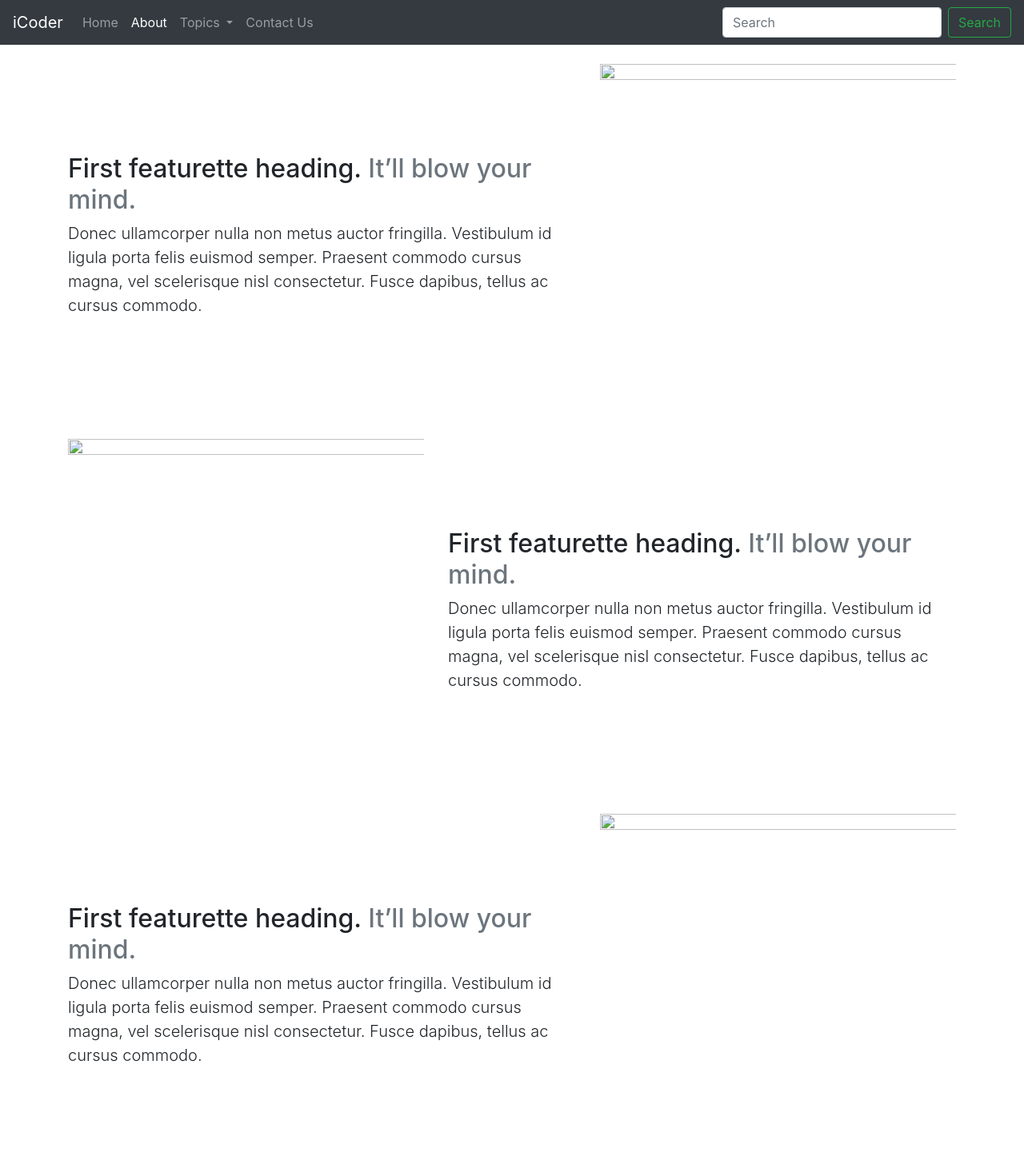
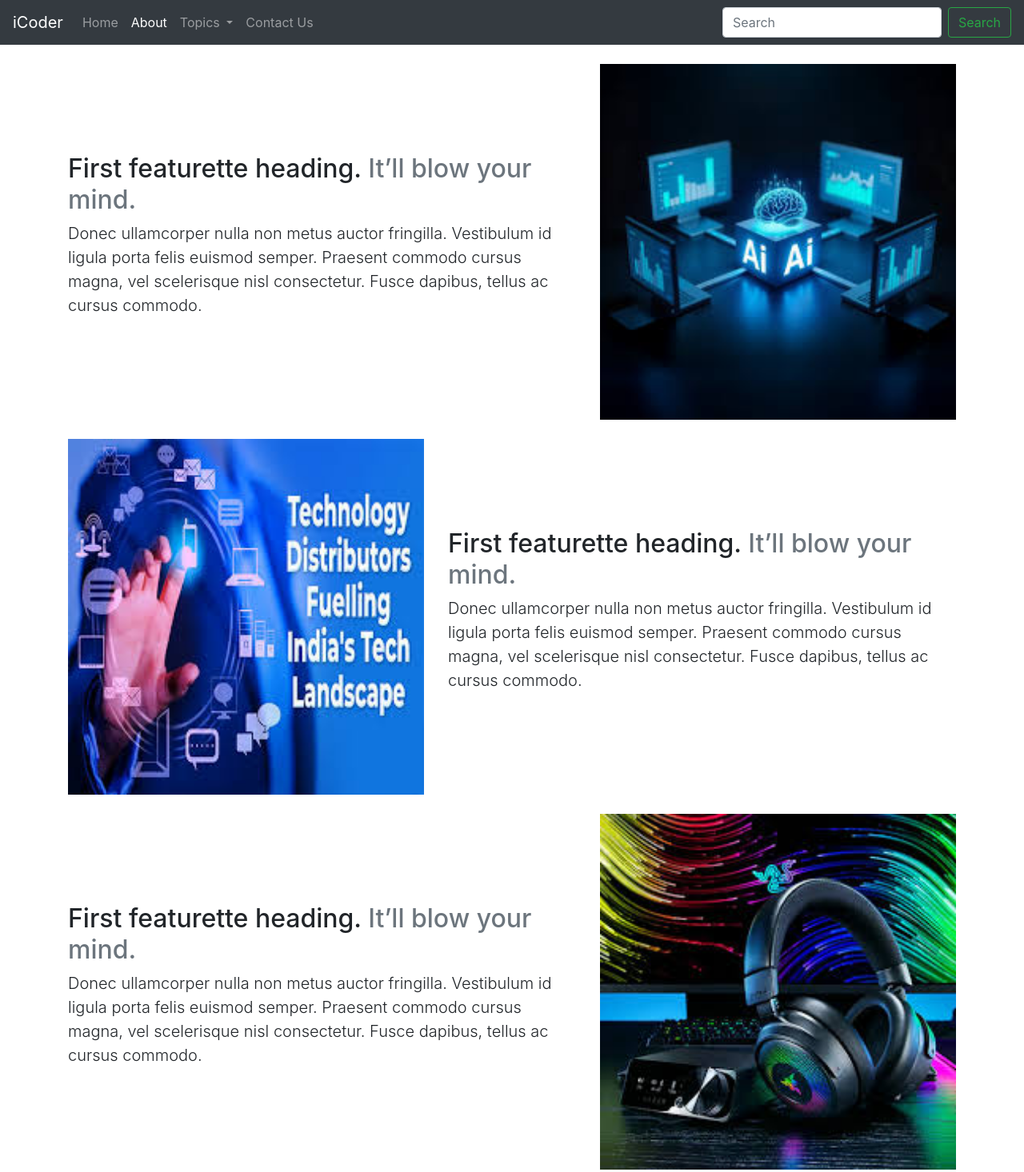
Before and after one commit to varun451/iCoderBootstrap, a plain HTML site: page About.html in a window 1280 px wide. Shown: the top 1466 px of the page at 80% size. Drawn offline with nearby package versions, Linux system fonts and the light colour scheme; the site is published under a folder, as on GitHub Pages, so addresses that start at the root find nothing.

Commit message:
Update About.html

```diff
--- a/About.html
+++ b/About.html
@@ -63,7 +63,7 @@
                     tellus ac cursus commodo.</p>
             </div>
             <div class="col-md-5">
-             <img src="/image/8.jpg" class="bd-placeholder-img bd-placeholder-img-lg featurette-image img-fluid mx-auto" width="500"
+             <img src="image/8.jpg" class="bd-placeholder-img bd-placeholder-img-lg featurette-image img-fluid mx-auto" width="500"
                     height="500"  alt="">
             </div>
         </div>
@@ -77,7 +77,7 @@
                     tellus ac cursus commodo.</p>
             </div>
             <div class="col-md-5 order-md-1">
-              <img src="/image/9.jpg" class="bd-placeholder-img bd-placeholder-img-lg featurette-image img-fluid mx-auto" width="500"
+              <img src="image/9.jpg" class="bd-placeholder-img bd-placeholder-img-lg featurette-image img-fluid mx-auto" width="500"
                     height="500"  alt="">
             </div>
         </div>
@@ -91,7 +91,7 @@
                     tellus ac cursus commodo.</p>
             </div>
             <div class="col-md-5">
-               <img src="/image/10.jpg" class="bd-placeholder-img bd-placeholder-img-lg featurette-image img-fluid mx-auto " width="500"
+               <img src="image/10.jpg" class="bd-placeholder-img bd-placeholder-img-lg featurette-image img-fluid mx-auto " width="500"
                     height="500"  alt="">
 
             </div>
```
